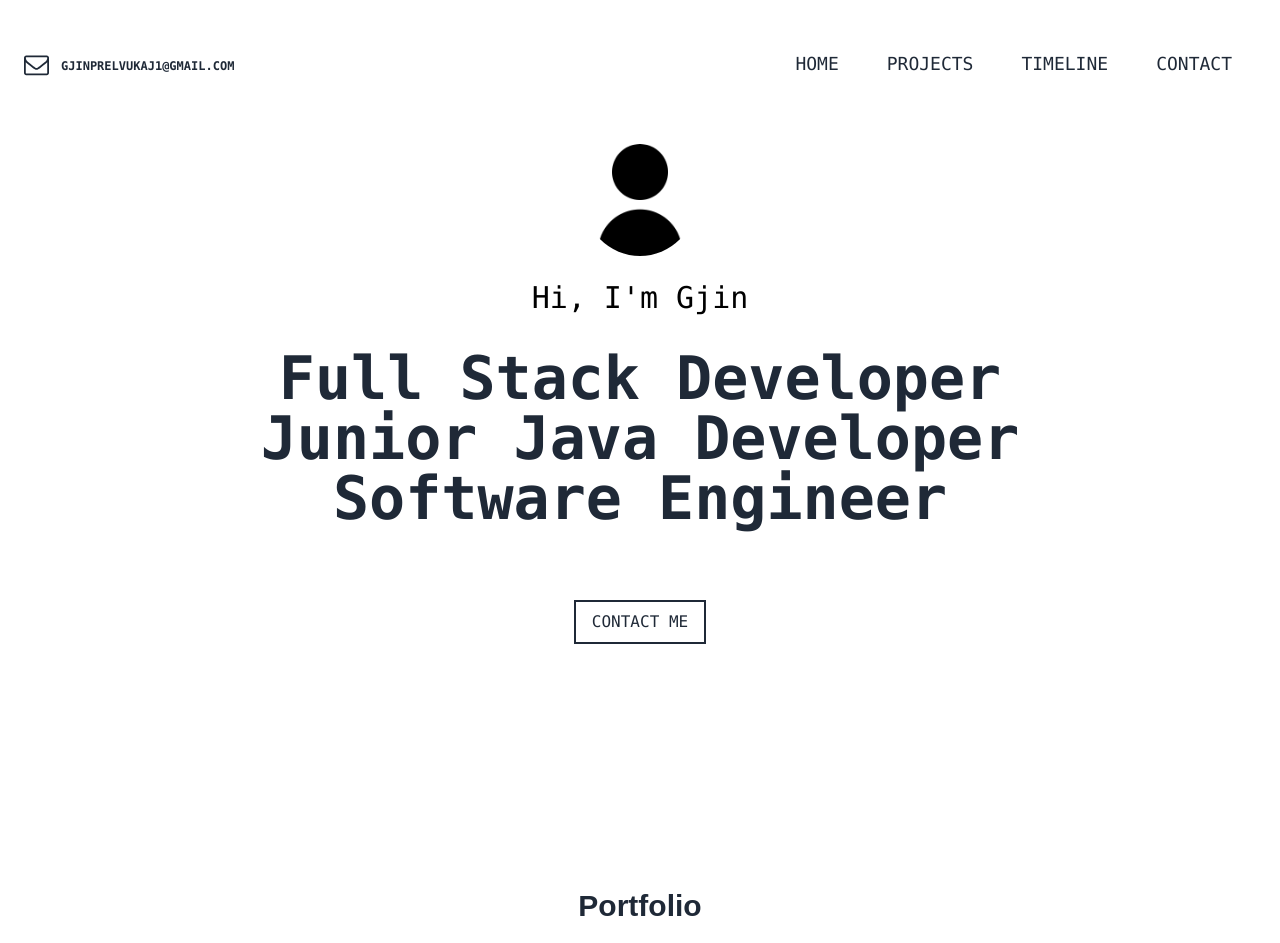
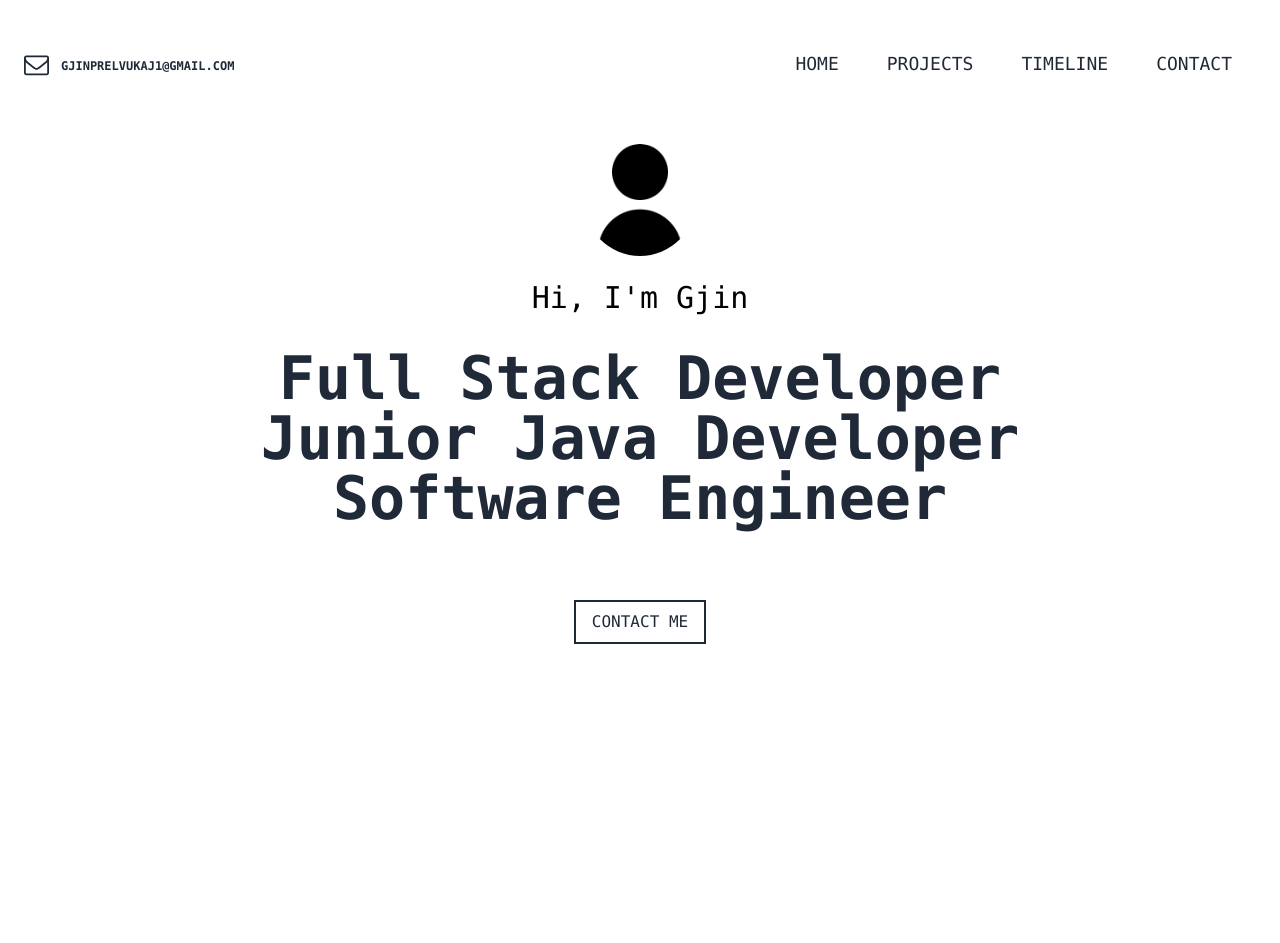
Before and after one commit to almakamberi/portfolio-react, a React (Create React App) app: page / in a window 1280 px wide. Shown: the top 943 px of the page. Built offline with nearby package versions, Linux system fonts and the light colour scheme; a web font is replaced by a local one.

Commit message:
Update 3.1
Removed Projects . Needs better design and better projects . Will stick to only Timeline , head , contact and footer

```diff
--- a/src/App.js
+++ b/src/App.js
@@ -9,7 +9,7 @@ function App() {
 return(
 <div>
 <Home />
-<Work />
+
 <Timeline />
 <Contact />
 <Footer />
```
